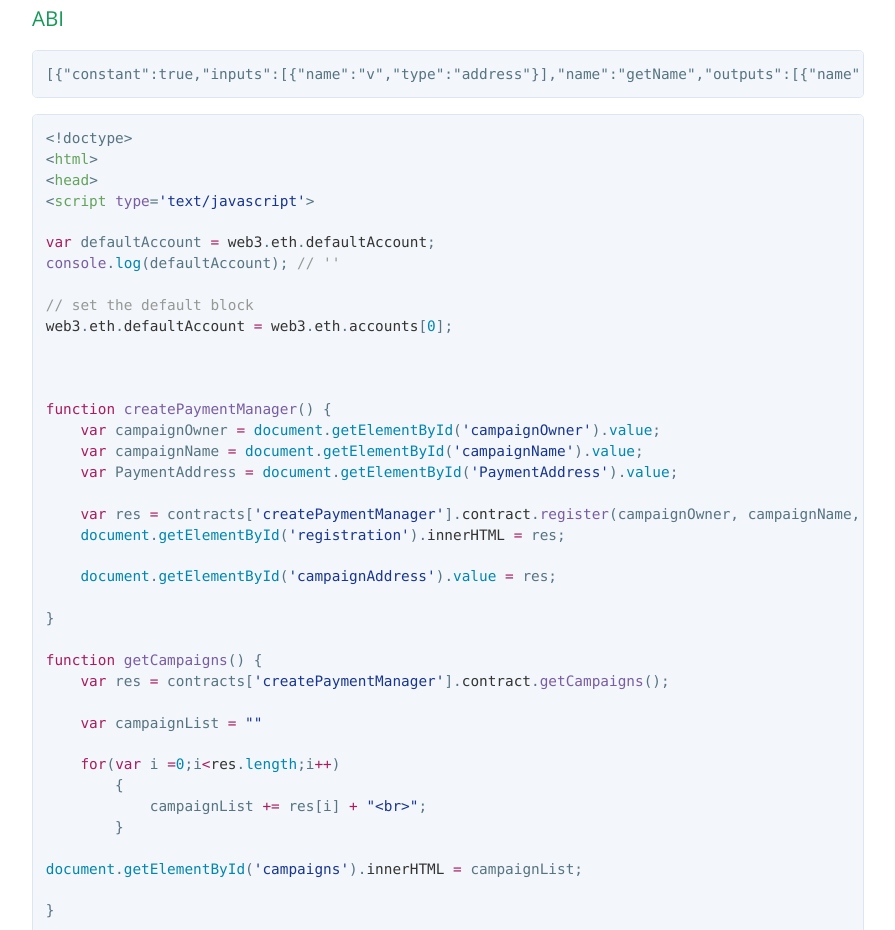
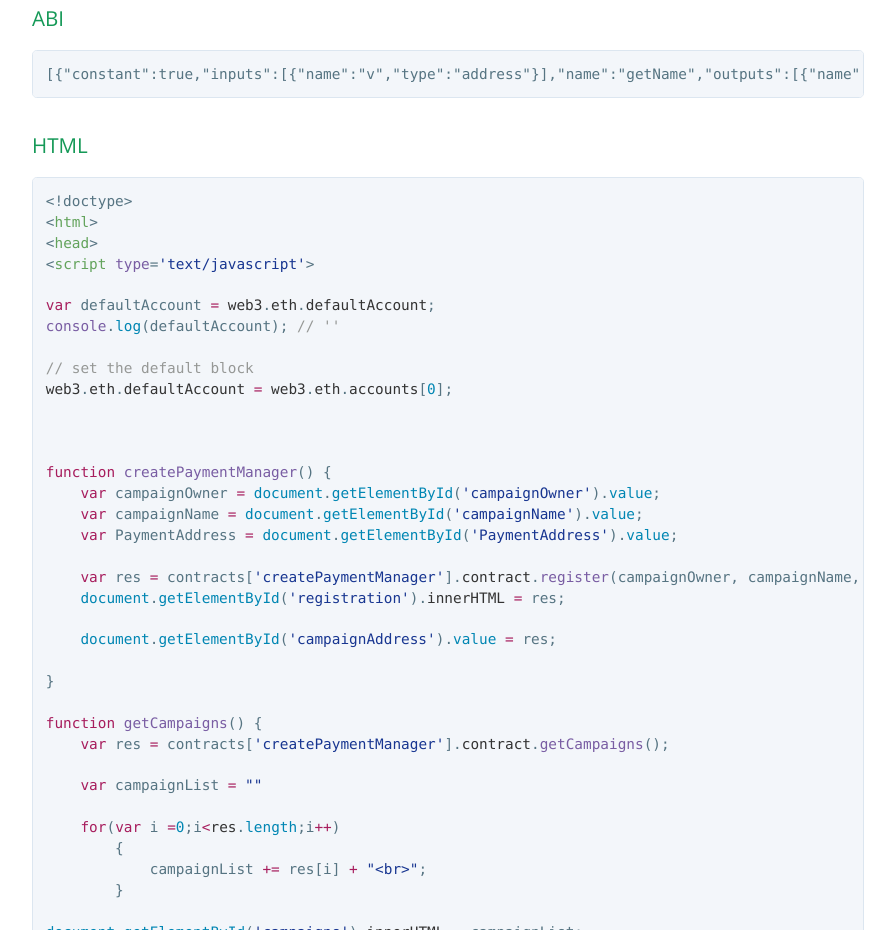
Before and after one commit to resilience-me/PaymentManager, a plain HTML site: page index.html in a window 1280 px wide. Shown: the part 2413-3343 px from the top of the page, without its empty margins (192-1087 px from the left). Drawn offline with nearby package versions, Linux system fonts and the light colour scheme.

```diff
--- a/index.html
+++ b/index.html
@@ -122,6 +122,9 @@
 <pre><code>[{"constant":true,"inputs":[{"name":"v","type":"address"}],"name":"getName","outputs":[{"name":"","type":"string"}],"type":"function"},{"constant":false,"inputs":[{"name":"campaignOwner","type":"address"},{"name":"campaignName","type":"string"},{"name":"PaymentAddress","type":"string"}],"name":"register","outputs":[],"type":"function"},{"constant":true,"inputs":[],"name":"getCampaigns","outputs":[{"name":"","type":"address[]"}],"type":"function"},{"constant":true,"inputs":[{"name":"","type":"address"}],"name":"registered","outputs":[{"name":"campaignOwner","type":"address"},{"name":"campaignName","type":"string"},{"name":"PaymentAddress","type":"string"}],"type":"function"},{"constant":true,"inputs":[{"name":"v","type":"address"}],"name":"getPaymentAddress","outputs":[{"name":"","type":"string"}],"type":"function"},{"constant":true,"inputs":[{"name":"v","type":"address"}],"name":"getOwner","outputs":[{"name":"","type":"address"}],"type":"function"}]
 </code></pre>
 
+<h3>
+<a id="html" class="anchor" href="#html" aria-hidden="true"><span aria-hidden="true" class="octicon octicon-link"></span></a>HTML</h3>
+
 <div class="highlight highlight-text-html-basic"><pre>&lt;!doctype&gt;
 &lt;<span class="pl-ent">html</span>&gt;
 &lt;<span class="pl-ent">head</span>&gt;
```
Also changed, not shown: params.json (+1 -1 lines).
